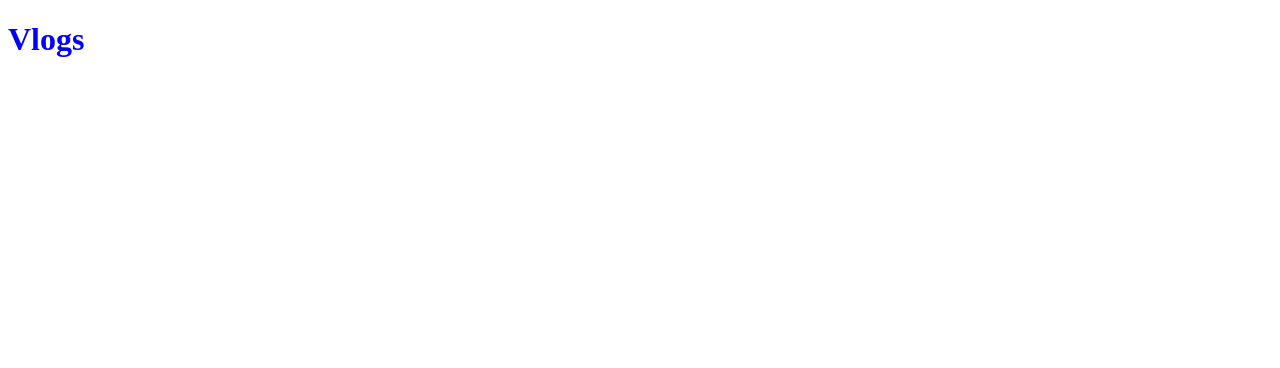
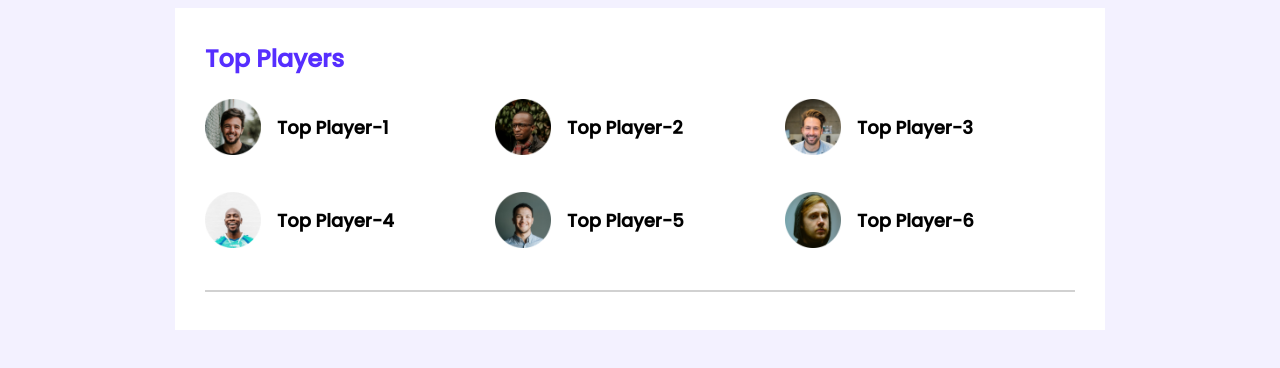
Before and after one commit to shanzida-rifa/practice-module-2, a plain HTML site: page index.html in a window 1280 px wide. Drawn offline with Linux system fonts and the light colour scheme.

Commit message:
players-added

```diff
--- a/index.html
+++ b/index.html
@@ -10,7 +10,46 @@
 </head>
 
 <body>
-    <h1>Vlogs</h1>
+    <!-- header start -->
+    <header>
+
+    </header>
+    <!-- header end -->
+    <main>
+        <!-- top players and rop blogs -->
+        <section class="container">
+            <div class="top-players">
+                <h2 class="section-title">Top Players</h2>
+                <div class="players">
+                    <div class="player">
+                        <img src="images/players/player-1.png" alt="">
+                        <h3 class="player-name">Top Player-1</h3>
+                    </div>
+                    <div class="player">
+                        <img src="images/players/player-2.png" alt="">
+                        <h3 class="player-name">Top Player-2</h3>
+                    </div>
+                    <div class="player">
+                        <img src="images/players/player-3.png" alt="">
+                        <h3 class="player-name">Top Player-3</h3>
+                    </div>
+                    <div class="player">
+                        <img src="images/players/player-4.png" alt="">
+                        <h3 class="player-name">Top Player-4</h3>
+                    </div>
+                    <div class="player">
+                        <img src="images/players/player-5.png" alt="">
+                        <h3 class="player-name">Top Player-5</h3>
+                    </div>
+                    <div class="player">
+                        <img src="images/players/player-6.png" alt="">
+                        <h3 class="player-name">Top Player-6</h3>
+                    </div>
+                </div>
+            </div>
+            <hr>
+        </section>
+    </main>
 </body>
 
 </html>
--- a/style.css
+++ b/style.css
@@ -1,3 +1,46 @@
-h1{
-    color: blue;
+ /* fontss */
+ @import url('https://fonts.googleapis.com/css2?family=Poppins:wght@500&display=swap');
+ /* commostyles */
+ body{
+    font-family: 'Poppins', sans-serif;
+    background-color:#F3F1FF;
+ }
+ main{
+     display: flex;
+     justify-content: center;
+ }
+ .container{
+     background-color: #FFFFFF;
+     padding: 30px;
+     width: 870px;
+ }
+ .section-title{
+    color: #562EFF;
+    font-size: 24px;
+    margin-top: 3px;
+ }
+ /* top players styles */
+ .top-players{
+     padding-bottom: 30px;
+ }
+ .players{
+     display: grid;
+     grid-template-columns: repeat(3, 1fr);
+     grid-row-gap: 30px;
+ }
+ .player{
+    display: flex;
+    align-items: center;
 }
+ .player img{
+     width: 56px;
+     height:56px;
+ }
+ .player-name{
+     margin-left: 16px;
+     font-size: 18px;
+ }
+ /* horizontal-linr */
+ hr{
+     border: 1px solid #d1d1d1;
+ }
```
